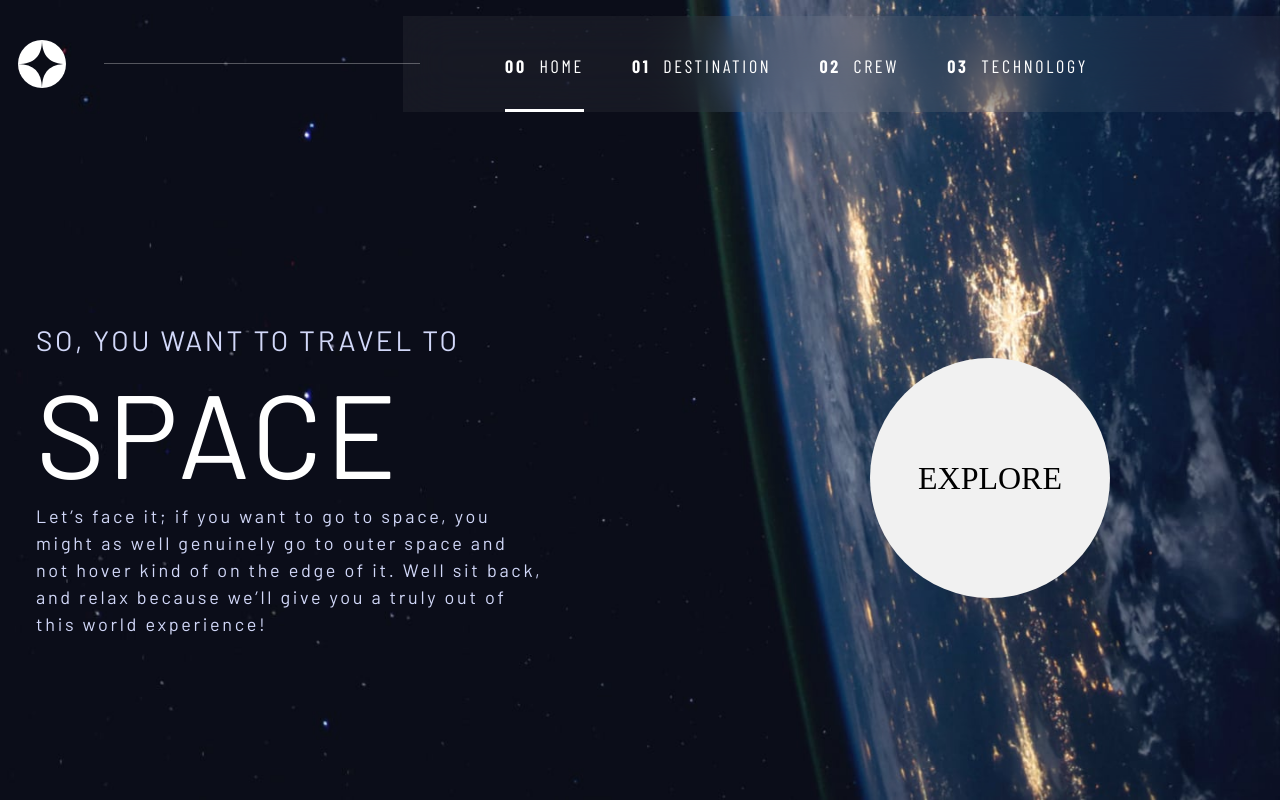
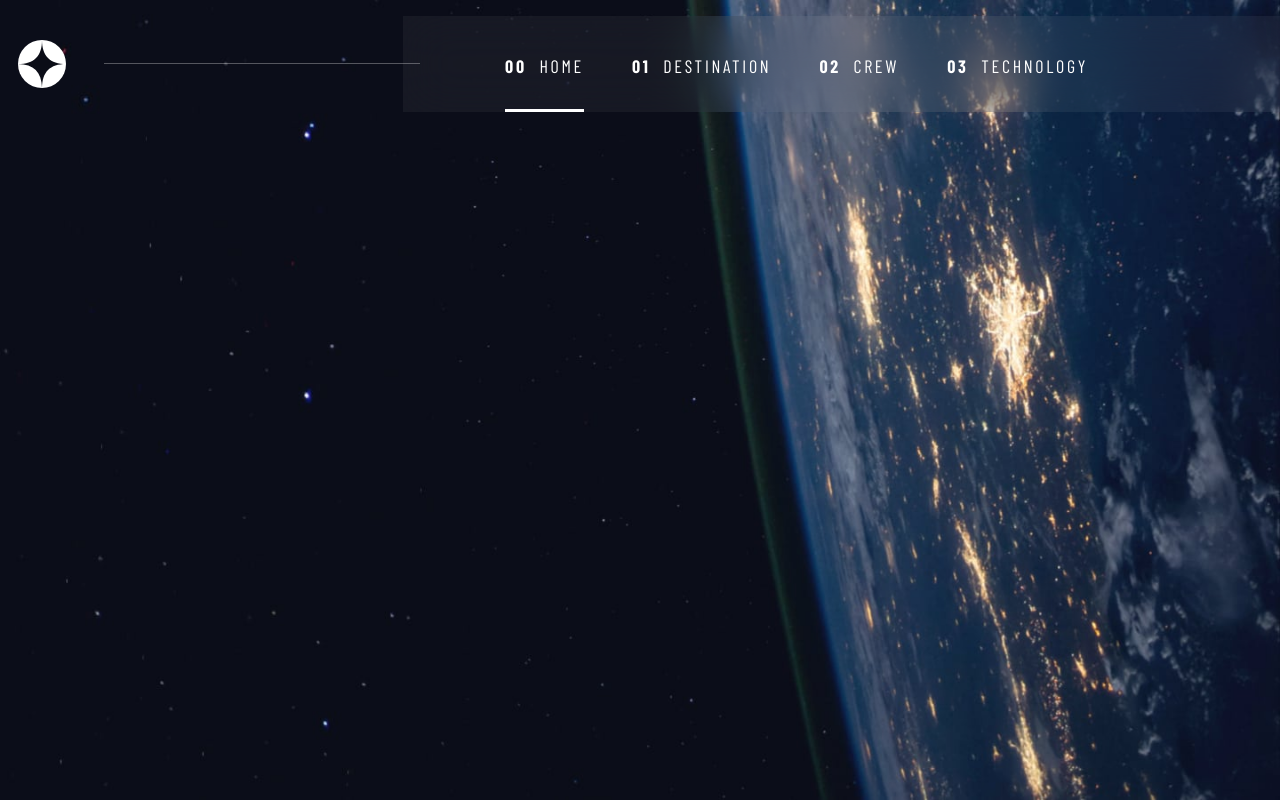
Before and after one commit to AlexWallter/multipage-react-spaceTravel-project, a React (Vite) app: page / in a window 1280 px wide. Built offline with nearby package versions, Linux system fonts and the light colour scheme; a web font is replaced by a local one.

Commit message:
mudanca de rota

```diff
--- a/package.json
+++ b/package.json
@@ -10,7 +10,7 @@
     "lint": "eslint . --ext js,jsx --report-unused-disable-directives --max-warnings 0",
     "preview": "vite preview",
     "predeploy": "npm run build",
-    "deploy": "gh-pages -dist"
+    "deploy": "gh-pages -d dist"
   },
   "dependencies": {
     "localforage": "^1.10.0",
--- a/src/App.jsx
+++ b/src/App.jsx
@@ -32,7 +32,7 @@ function App() {
       <BrowserRouter>
         <Nav />
         <Routes>
-          <Route path='/' element={<Home />}/>
+          <Route path="http://AlexWallter.github.io/multipage-react-spaceTravel-project" element={<Home />}/>
 
           <Route path='/Destination/moon' element={<Destination  data={Data.destinations}/>}/>
           <Route path='/Destination/mars' element={<DestinationMars  data={Data.destinations}/>}/>
```
